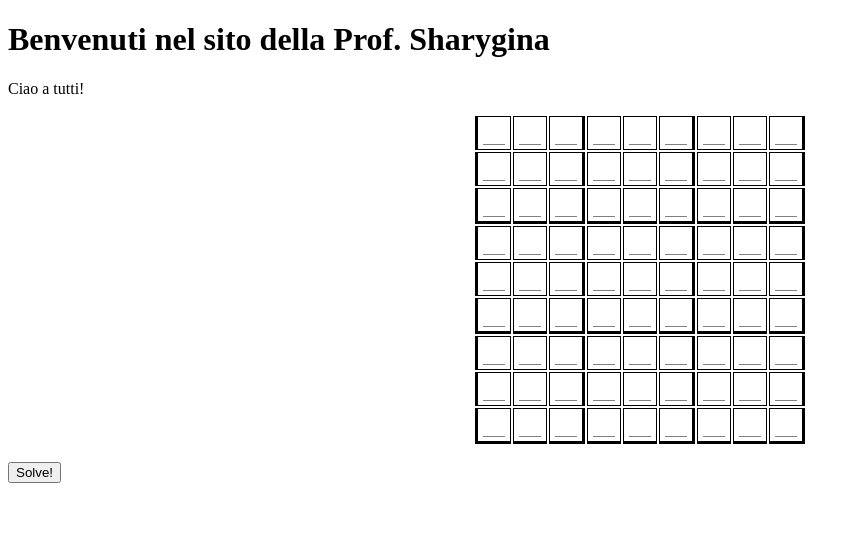
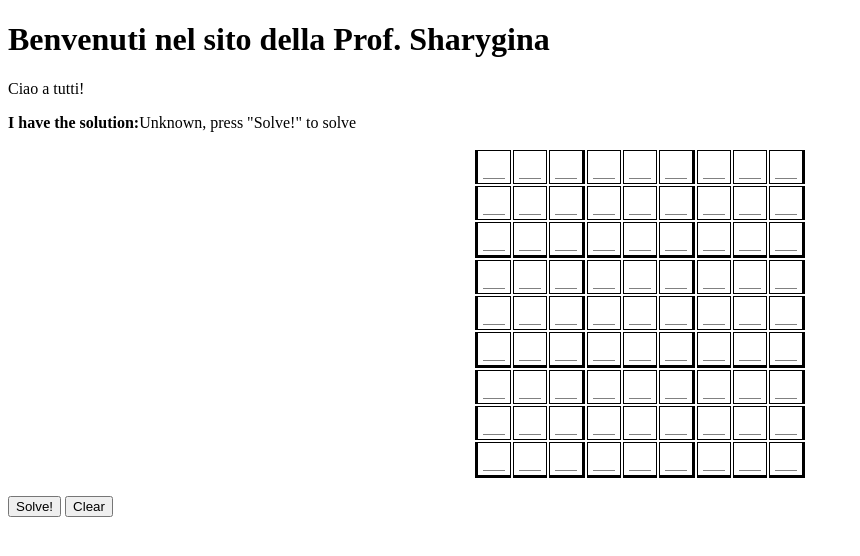
Before and after one commit to bvlj/usi_toc_sudoku_sat, a Python web app: template solver/templates/base.html in a window 1280 px wide. Shown: the top 556 px of the page, without its empty margins (0-860 px from the left). Run offline with Jinja, Linux system fonts and the light colour scheme; the template is opened without the code that fills it, so the values that code supplies are empty.

Commit message:
The Vengabus is coming

```diff
--- a/solver/templates/base.html
+++ b/solver/templates/base.html
@@ -48,6 +48,16 @@ input {
 </style>
   <script>
     const $ = x => document.querySelector(x);
+
+    function clear(e) {
+      for (let i = 0; i < 9; i++) {
+        for (let j = 0; j < 9; j++) {
+          $(`#x${i}${j}`).value = "";
+          $(`#x${i}${j}`).style.color = "black";
+        }
+      }
+    };
+
     function solve(e) {
       var board = []
       for (var i = 0; i < 9; i++) {
@@ -62,7 +72,18 @@ input {
       console.log(board);
 
       fetch('/solve_sudoku?board=' + escape(board), {method: "POST"})
-        .then(console.log)
+        .then(res => res.json())
+        .then(json => {
+          console.log(json)
+          $('#sol').innerHTML = json.solution ? "Yes!" : "No :(";
+          if (json.solution) {
+            for (let key in json.model){
+              console.log(key);
+              $(`#${key}`).value = json.model[key];
+              $(`#${key}`).style.color = "red";
+            }
+          }
+        })
         .catch(console.error);
     };
   </script>
@@ -70,6 +91,8 @@ input {
   <body>
     <h1>Benvenuti nel sito della Prof. Sharygina</h1>
     <p>Ciao a tutti!</p>
+    <p><strong>I have the solution:</strong><span id="sol">Unknown, press "Solve!"
+      to solve</span></p>
     <div>
       <table>
         <script>
@@ -87,6 +110,7 @@ input {
       </table>
     </div>
     <button id="submit" onclick="solve()">Solve!</button>
+    <button id="clear" onclick="clear()">Clear</button>
   </body>
 </html>
 <!-- vim: set ts=2 sw=2 et tw=80: -->
```
Also changed, not shown: solver/app.py (+20 -7 lines).
